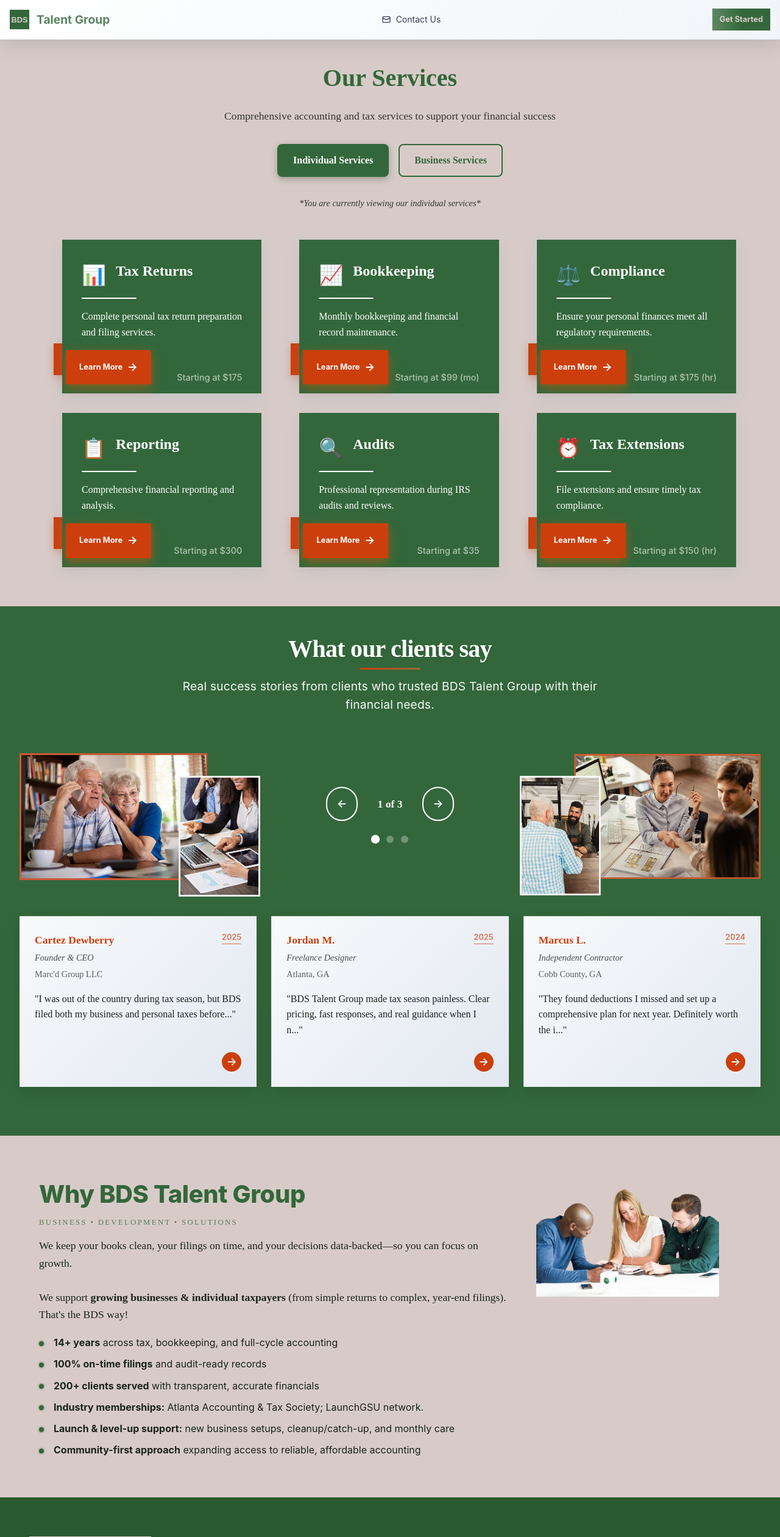
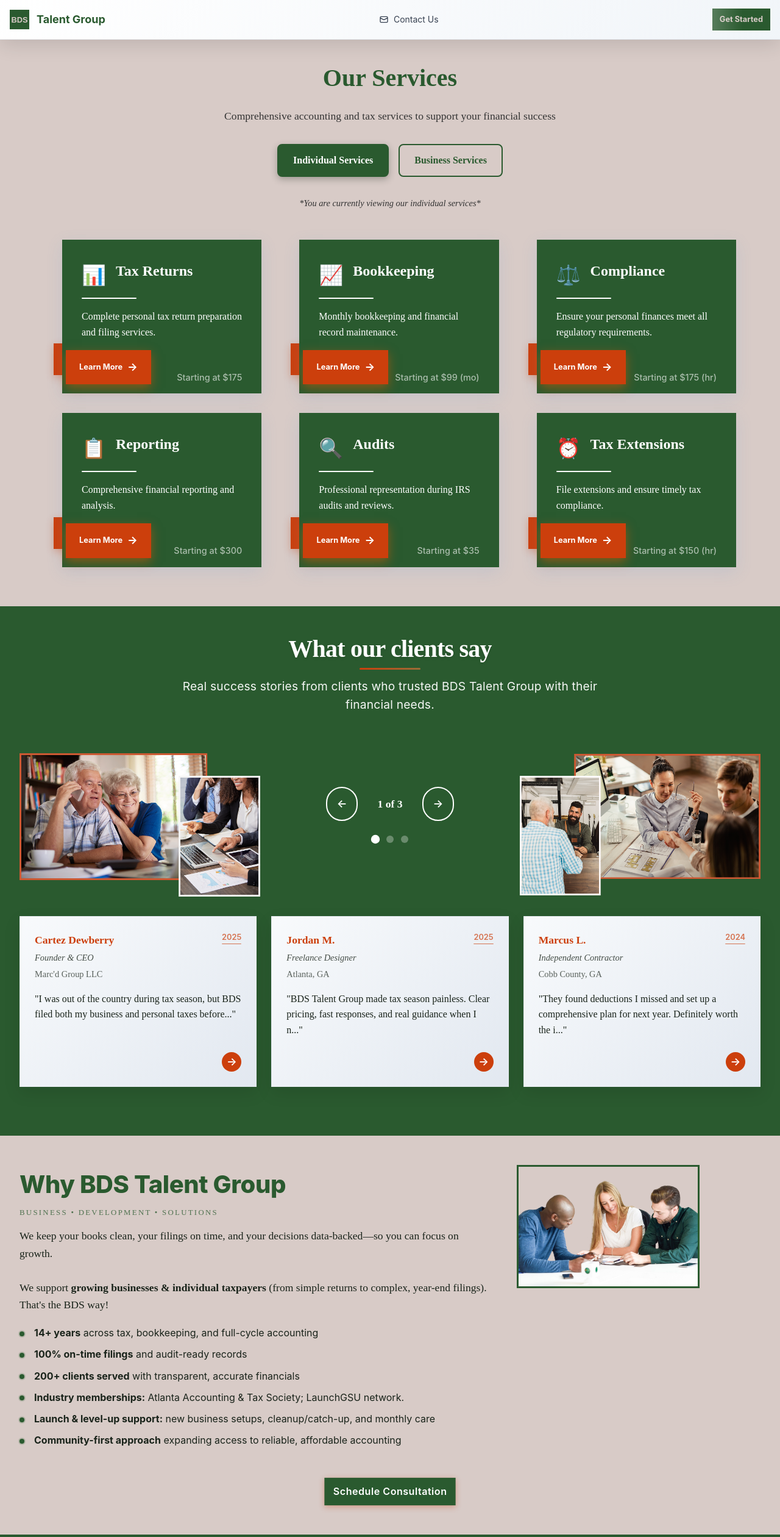
Before and after one commit to CartezDew/bdsfrontend, a React (Vite) app: page /services in a window 1280 px wide. Shown: the top 2520 px of the page at 61% size. Built offline with nearby package versions, Linux system fonts and the light colour scheme.

Commit message:
refactored hero.jsx file for optimization and unique container, nav header names

```diff
--- a/public/color-palette.html
+++ b/public/color-palette.html
@@ -53,7 +53,7 @@
             background: #f8f9fa;
             padding: 20px;
             border-radius: 8px;
-            border-left: 4px solid #33673B;
+            border-left: 4px solid  #2a5a2f;
         }
         .usage-notes h3 {
             color: #19231A;
@@ -85,9 +85,9 @@
                 <div class="color-hex">#9A6D38</div>
             </div>
 
-            <div class="color-block" style="background-color: #33673B;">
+            <div class="color-block" style="background-color:  #2a5a2f;">
                 <div class="color-name">Hunter Green</div>
-                <div class="color-hex">#33673B</div>
+                <div class="color-hex"> #2a5a2f</div>
             </div>
 
             <div class="color-block light" style="background-color: #19231A;">
@@ -102,7 +102,7 @@
                 <li><strong>Timberwolf (#D8CBC7):</strong> Backgrounds, borders, subtle accents</li>
                 <li><strong>Sinopia (#CC3F0C):</strong> Call-to-action buttons, important highlights</li>
                 <li><strong>Golden Brown (#9A6D38):</strong> Secondary buttons, icons, warm accents</li>
-                <li><strong>Hunter Green (#33673B):</strong> Primary brand color, headers, success states</li>
+                <li><strong>Hunter Green ( #2a5a2f):</strong> Primary brand color, headers, success states</li>
                 <li><strong>Eerie Black (#19231A):</strong> Text, dark backgrounds, contrast elements</li>
             </ul>
         </div>
--- a/public/colors.css
+++ b/public/colors.css
@@ -4,7 +4,7 @@
   --timberwolf: #D8CBC7;    /* Light grey/beige - backgrounds, borders */
   --sinopia: #CC3F0C;       /* Orange/red - call-to-action, highlights */
   --golden-brown: #9A6D38;   /* Golden brown - secondary elements */
-  --hunter-green: #33673B;   /* Dark green - primary brand color */
+  --hunter-green:  #2a5a2f;   /* Dark green - primary brand color */
   --eerie-black: #19231A;    /* Very dark grey - text, contrast */
 
   /* Semantic Color Mappings */
--- a/src/components/Hero.jsx
+++ b/src/components/Hero.jsx
@@ -77,14 +77,15 @@ const Hero = () => {
               transition: 'all 0.8s cubic-bezier(0.4, 0, 0.2, 1)'
             }}
           >
-            <div className="logo-section">
-              <Link to="/" className="logo-link">
+            <div className="logo-section-hero">
+              <Link to="/" className="logo-link-hero">
                 <img src="/favicon.svg" alt="BDS Accounting Logo" className="logo-image" />
-                <h1 className="logo-text">Talent Group</h1>
+                <h1 className="logo-text-hero">Talent Group</h1>
               </Link>
             </div>
-            <div className="hero-nav-links">
+            <div className="hero-nav-links-hero">
               <Link to="/services" className="hero-left-link">Services</Link>
+              <Link to="/why-us" className="hero-left-link">Why Us</Link>
               <Link to="/contact" className="hero-left-link">Contact Us</Link>
             </div>
           </nav>
--- a/src/components/Why_Us.jsx
+++ b/src/components/Why_Us.jsx
@@ -56,6 +56,13 @@ export default function Why_Us() {
             <strong>Community-first approach</strong> expanding access to reliable, affordable accounting
           </li>
         </ul>
+
+        {/* Schedule Consultation Button */}
+        <div className="whyus__cta-container">
+          <button className="schedule-consultation-why-us-btn">
+            Schedule Consultation
+          </button>
+        </div>
       </div>
     </section>
   );
--- a/src/index.css
+++ b/src/index.css
@@ -21,7 +21,7 @@
   --color-timberwolf: #D8CBC7;
   --color-sinopia: #CC3F0C;
   --color-golden-brown: #9A6D38;
-  --color-hunter-green: #33673B;
+  --color-hunter-green:  #2a5a2f;
   --color-eerie-black: #19231A;
 
   /* Semantic color mappings */
@@ -72,7 +72,7 @@ p {
 }
 
 .cta-button-primary:hover {
-  background-color: #059669;
+  background-color: var(--color-golden-brown);
   transform: scale(1.05);
 }
 
--- a/src/styles/hero.css
+++ b/src/styles/hero.css
@@ -50,11 +50,15 @@
     max-width: 100%;
   }
 
-/* Accent word in headline */
+/* Accent word in headline - Choose one of these 5 font family options */
+
+/* Option 1: Modern Sans-Serif (Currently Active) */
 .hero-content .accent {
-  color: #33673B;
+  color: #2a5a2f;
   font-weight: 800;
+  font-family: -apple-system, BlinkMacSystemFont, 'Segoe UI', 'Roboto', sans-serif;
 }
+
 
 /* Left-side mini nav */
 .hero-left-nav {
@@ -63,54 +67,49 @@
   gap: 1rem 1.25rem;
   margin-bottom: 0.25rem;
   justify-content: space-between;
-  align-items: center;
+  align-items: flex-start;
+  padding-top: 0rem; /* Consistent top padding for the container */
 }
 
 /* Logo Section - Exact copy from navbar */
-.logo-section {
+.logo-section-hero {
   display: flex;
-  align-items: center;
+  align-items: flex-start;
   flex-shrink: 0;
+  padding-top: 0; /* Reset any padding to inherit from parent */
 }
 
-.logo-link {
+.logo-link-hero {
   display: flex;
-  align-items: center;
   text-decoration: none;
 }
 
-.logo-image {
+.logo-image-hero {
   width: 1.5rem;
   height: 1.5rem;
   margin-right: 0.3rem;
 }
 
-.logo-text {
-  font-size: 1.2rem !important;
-  font-weight: 700;
-  color: var(--color-eerie-black); /* hunter-green */
-  padding-top: 0rem !important;
-  opacity: 0.8;
-}
 
-.hero-nav-links {
+.hero-nav-links-hero {
   display: flex;
-  gap: 1rem;
-  align-items: center;
+  gap: .8rem;
+  align-items: flex-start;
+  margin-top: 0;
+  padding-top: 0; /* Consistent with container */
+  align-self: flex-start; /* Ensure it aligns to the top */
 }
 
 .hero-left-link {
   font-weight: 400;
-  font-size: .75rem !important;
+  font-size: .8rem;
   text-decoration: none;
   color: var(--color-eerie-black);
-  border-bottom: 2px solid transparent;
-  padding-bottom: 2px;
   transition: border-color 0.2s ease, opacity 0.2s ease;
   opacity: 0.8;
 }
-.hero-left-link:hover {
-  border-color: #33673B;
+.hero-left-link-hero:hover {
+  border-color:  #2a5a2f;
   opacity: 1;
 }
 
@@ -123,7 +122,7 @@
     row-gap: .75rem;
     align-items: stretch;
     padding: 2rem 1.5rem 1.5rem 1.5rem;
-    background-color: var(--color-hunter-green, #33673B);
+    background-color: var(--color-hunter-green,  #2a5a2f);
     box-shadow: 0 4px 20px rgba(0,0,0,0.4);
     position: relative;
     min-height: 0;
@@ -184,8 +183,18 @@
 }
 
 /* Headline/Body */
+.logo-text-hero {
+  color: var(--color-hunter-green);
+  margin-top: 0rem !important;
+  padding-top: 0rem !important;
+  font-size: 1.3rem !important;
+  font-weight: 700 !important;
+  margin-left: 0.2rem !important;
+  padding-left: 0rem !important;
+}
+
 .hero-content h1 {
-  font-size: clamp(2.3rem, 4vw, 2.8rem);
+  font-size: clamp(2.5rem, 4vw, 2.9rem);
   font-weight: 800;
   line-height: 1.1;
   margin: 0.5rem 0 0.5rem;
@@ -196,13 +205,13 @@
 }
 .hero-content p {
   margin: 0;
-  font-size: clamp(1.1rem, 1.8vw, 1.4rem);
+  font-size: clamp(1.3rem, 1.8vw, 1.4rem);
   line-height: 1.4;
   color: #1b1b1b;
   text-align: left;
   word-wrap: break-word;
   overflow-wrap: break-word;
-  padding-right: 4rem;
+  padding-right: 2rem;
 }
 
 /* CTAs */
@@ -220,10 +229,12 @@
   border: none;
 }
 .cta-button-primary {
-  background: #33673B;
+  background:  #2a5a2f;
   color: #fff;
 }
-.cta-button-primary:hover { transform: translateY(-1px) scale(1.02); }
+.cta-button-primary:hover { transform: translateY(-1px) scale(1.02);
+}
+
 
 .cta-button-secondary {
   background-color: var(--color-sinopia, #CC3F0C);
@@ -307,7 +318,7 @@
     display: flex;
     align-items: center;
     height: auto;     /* reserves space at bottom */
-    padding: 2px 2px 2px 2px;
+    padding: 2px 2px 6px 2px;
     backdrop-filter: blur(2px);
     box-sizing: border-box;
   }
--- a/src/styles/meet_the_owner.css
+++ b/src/styles/meet_the_owner.css
@@ -54,16 +54,53 @@
   font-style: italic;
 }
 
+.meet-owner__social {
+  margin-top: 1rem;
+  text-align: center;
+}
+
+.meet-owner__linkedin {
+  display: inline-flex;
+  align-items: center;
+  gap: 0.4rem;
+  text-decoration: none;
+  color: var(--color-timberwolf);
+  padding: 0.5rem .5rem;
+  border: 2px solid var(--color-timberwolf);
+  transition: all 0.2s ease;
+  background: transparent;
+}
+
+.meet-owner__linkedin:hover {
+  background: var(--color-golden-brown);
+  color: var(--color-hunter-green);
+  transform: translateY(-2px);
+  box-shadow: 0 4px 12px rgba(216, 203, 199, 0.3);
+  border: 2px solid var(--color-golden-brown);
+}
+
+.meet-owner__linkedin-icon {
+  width: 25px;
+  height: 25px;
+  flex-shrink: 0;
+}
+
+.meet-owner__linkedin-text {
+  font-size: 0.7rem;
+  font-weight: 500;
+  text-transform: uppercase;
+  /* letter-spacing: 0.05em; */
+}
+
 .meet-owner__text {
   width: 100%;
 }
 
 .meet-owner__header {
-  margin-bottom: 1.5rem;
+  margin-bottom: 1rem;
   color: var(--color-timberwolf);
   font-weight: 900;
   font-size: 1.7rem;
-  margin: 0 0 0.25rem 0;
 }
 
 .meet-owner__roles {
@@ -77,7 +114,7 @@
 .meet-owner__text p {
   color: var(--color-timberwolf);
   line-height: 1.6;
-  font-family: 'Playfair Display', serif !important;
+  font-family: -apple-system, BlinkMacSystemFont, 'Segoe UI', 'Roboto', sans-serif;
   margin: 0.75rem 0 0 0;
   font-size: 1rem;
   font-weight: 600;
--- a/src/styles/navbar.css
+++ b/src/styles/navbar.css
@@ -36,7 +36,7 @@
   .logo-text {
     font-size: 1.125rem;
     font-weight: 700;
-    color: #33673B; /* hunter-green */
+    color:  #2a5a2f; /* hunter-green */
   }
 
   /* Menu Section */
@@ -58,7 +58,7 @@
   }
 
   .menu-link:hover {
-    color: #33673B; /* hunter-green */
+    color:  #2a5a2f; /* hunter-green */
   }
 
   .menu-icon {
@@ -138,7 +138,7 @@
   }
 
   .mobile-menu-button:hover {
-    color: #33673B; /* hunter-green */
+    color:  #2a5a2f; /* hunter-green */
   }
 
   .mobile-menu-icon {
@@ -170,7 +170,7 @@
   }
 
   .mobile-dropdown-link:hover {
-    color: #33673B; /* hunter-green */
+    color:  #2a5a2f; /* hunter-green */
   }
 
   /* Responsive Design */
--- a/src/styles/why_us.css
+++ b/src/styles/why_us.css
@@ -1,11 +1,11 @@
 /* src/components/whyus.css */
 .whyus {
     background: var(--color-timberwolf);
-    padding: 4rem 1.25rem;
+    padding: 3rem 2rem 3rem 2rem;
   }
 
   .whyus__inner {
-    max-width: 72rem; /* 1152px */
+    max-width: 1300px; /* 1152px */
     margin: 0 auto;
   }
 
@@ -43,6 +43,8 @@
     line-height: 1.6;
     color: var(--color-eerie-black);
   }
+
+
 
   /* Bullets */
   .whyus__list {
@@ -106,9 +108,7 @@
     width: 100%;
     height: auto;
     display: block;
-    object-fit: cover;
-    border-radius: 16px;
-    box-shadow: 0 12px 28px rgba(0, 0, 0, 0.18);
+    object-fit: cover;;
   }
 
   /* Responsive: switch to 2 columns on large screens */
@@ -204,6 +204,7 @@
     width: 100%;
     height: auto;
     display: block;
+    border: 3px solid var(--color-hunter-green);
 
 
     object-fit: cover;
@@ -253,3 +254,34 @@
       width: 100%;
     }
   }
+
+  /* Schedule Consultation Button */
+  .whyus__cta-container {
+    text-align: center;
+    margin-top: 3rem;
+  }
+
+  .schedule-consultation-why-us-btn {
+    background: var(--color-hunter-green);
+    color: white;
+    border: none;
+    padding: 0.6rem 0.9rem;
+    font-size: 1rem;
+    font-weight: 600;
+    cursor: pointer;
+    transition: transform 0.15s ease, opacity 0.15s ease, background-color 0.2s ease, color 0.2s ease;
+    box-shadow: 0 2px 8px rgba(204, 63, 12, 0.3);
+    letter-spacing: 0.5px;
+    animation: subtle-pulse 3s ease-in-out infinite;
+  }
+
+  .schedule-consultation-why-us-btn:hover {
+    background: var(--color-golden-brown);
+    transform: translateY(-1px) scale(1.02);
+    box-shadow: 0 4px 15px rgba(204, 63, 12, 0.4);
+  }
+
+  .schedule-consultation-why-us-btn:active {
+    transform: translateY(0);
+    box-shadow: 0 2px 8px rgba(204, 63, 12, 0.3);
+  }
--- a/tailwind.config.js
+++ b/tailwind.config.js
@@ -11,7 +11,7 @@ export default {
         'timberwolf': '#D8CBC7',
         'sinopia': '#CC3F0C',
         'golden-brown': '#9A6D38',
-        'hunter-green': '#33673B',
+        'hunter-green': ' #2a5a2f',
         'eerie-black': '#19231A',
       }
     },
```
Also changed, not shown: src/components/MeetTheOwner.jsx (+19 -2 lines), public/favicon.svg.
